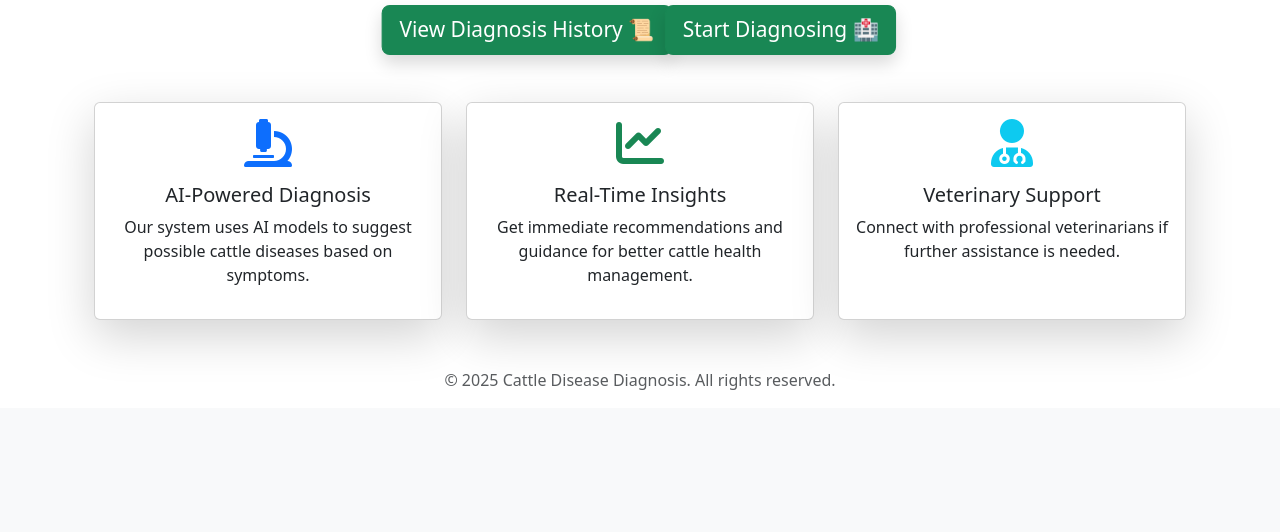
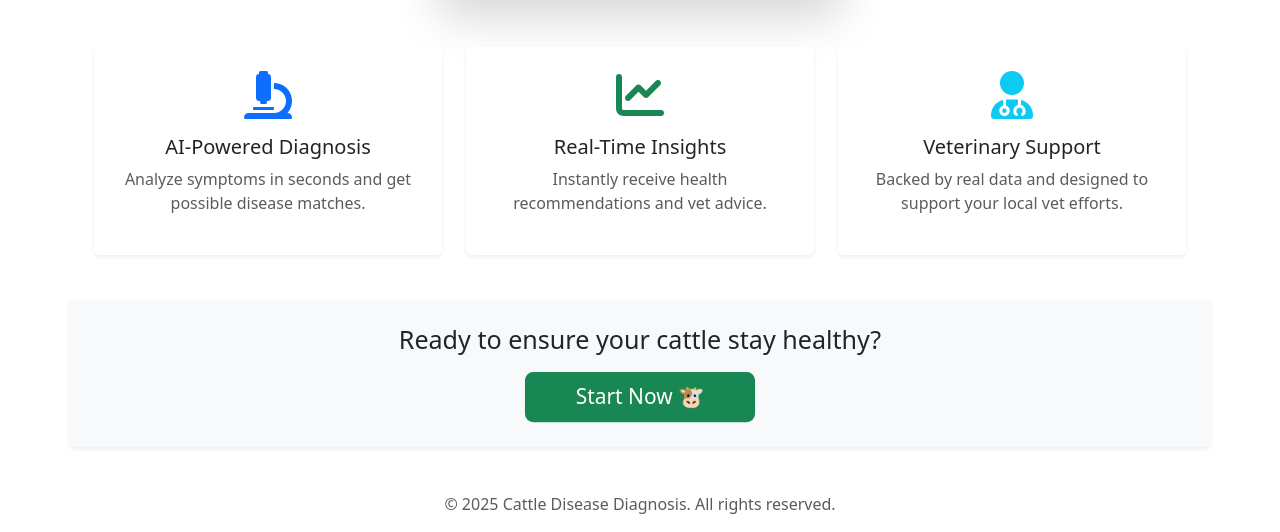
Before and after one commit to jennybrian/Cattledoctor, a Django app: page /accounts/home/ in a window 1280 px wide. Shown: the part 670-1202 px from the top of the page. Before the commit the page ends 1060 px from the top, so only its background shows below. Run offline with Django 5.2, Linux system fonts and the light colour scheme; the visitor is signed in with stand-in values (Sample User, id 1); parts of the project's set-up code (start-up, migrations or seed data) failed here and were passed over; some libraries are stand-ins or nearby versions.

Commit message:
Fixing home page UX v1

```diff
--- a/accounts/templates/accounts/home.html
+++ b/accounts/templates/accounts/home.html
@@ -2,55 +2,62 @@
 
 {% block content %}
 <!-- Hero Section -->
-<div class="container text-center mt-5">
-    <h1 class="display-4 animate__animated animate__fadeInDown">🐄 Welcome to Cattle Disease Diagnosis 🩺</h1>
-    <p class="lead animate__animated animate__fadeInUp">A smart tool to help you diagnose cattle diseases quickly and accurately.</p>
+<div class="container text-center mt-5 animate__animated animate__fadeIn">
+    <span class="badge bg-warning text-dark mb-3">🐄 The Smart Way to Monitor Your Cattle's Health</span>
+    <h1 class="display-4 fw-bold">Welcome to <span class="text-primary">Cattle Disease Diagnosis</span></h1>
+    <p class="lead">AI-powered insights and tools to help you manage your herd smarter, faster, better.</p>
+    <div class="d-flex justify-content-center gap-3 mt-4">
+        <a href="{% url 'diagnosis_home' %}" class="btn btn-primary btn-lg px-4 py-2 shadow-sm">
+            🏥 Start Diagnosing
+        </a>
+        <a href="{% url 'diagnosis_history' %}" class="btn btn-outline-primary btn-lg px-4 py-2">
+            📜 Diagnosis History
+        </a>
+    </div>
 </div>
 
-<!-- Banner Image -->
-<div class="container text-center mt-4">
-    <img src="https://plus.unsplash.com/premium_vector-1723417149356-172b21a2c0ed"
-    class="img-fluid rounded shadow-lg animate__animated animate__zoomIn"
-    alt="Cattle Image"
-    style="width: 100%; max-width: 300px; height: auto;">
-</div>
-
-<!-- Action Section -->
+<!-- Animated Illustration -->
 <div class="container text-center mt-5">
-    <h2 class="animate__animated animate__fadeIn">Hello, <strong>{{ user.username }}</strong>!</h2>
-    <p class="animate__animated animate__fadeInUp">Click the button below to start diagnosing your cattle's health.</p>
-
-    <a href="{% url 'diagnosis_history' %}" class="btn btn-success btn-lg mt-3 shadow animate__animated animate__pulse animate__infinite">View Diagnosis History 📜</a>
-
-    <a href="{% url 'diagnosis_home' %}" class="btn btn-success btn-lg mt-3 shadow animate__animated animate__pulse animate__infinite">
-        Start Diagnosing 🏥
-    </a>
+    <img src="https://cdn.dribbble.com/users/2051202/screenshots/5401511/farmer_loader.gif"
+         class="img-fluid rounded shadow-lg animate__animated animate__fadeInUp"
+         alt="Cattle Diagnosis Illustration"
+         style="max-width: 500px; height: auto;">
 </div>
 
 <!-- Features Section -->
 <div class="container mt-5">
-    <div class="row text-center">
+    <div class="row text-center g-4">
         <div class="col-md-4">
-            <div class="card p-3 shadow-lg h-100">
+            <div class="card p-4 border-0 shadow-sm h-100 animate__animated animate__fadeInLeft">
                 <i class="fas fa-microscope fa-3x text-primary mb-3"></i>
                 <h5>AI-Powered Diagnosis</h5>
-                <p>Our system uses AI models to suggest possible cattle diseases based on symptoms.</p>
+                <p class="text-muted">Analyze symptoms in seconds and get possible disease matches.</p>
             </div>
         </div>
         <div class="col-md-4">
-            <div class="card p-3 shadow-lg h-100">
+            <div class="card p-4 border-0 shadow-sm h-100 animate__animated animate__fadeInUp">
                 <i class="fas fa-chart-line fa-3x text-success mb-3"></i>
                 <h5>Real-Time Insights</h5>
-                <p>Get immediate recommendations and guidance for better cattle health management.</p>
+                <p class="text-muted">Instantly receive health recommendations and vet advice.</p>
             </div>
         </div>
         <div class="col-md-4">
-            <div class="card p-3 shadow-lg h-100">
+            <div class="card p-4 border-0 shadow-sm h-100 animate__animated animate__fadeInRight">
                 <i class="fas fa-user-md fa-3x text-info mb-3"></i>
                 <h5>Veterinary Support</h5>
-                <p>Connect with professional veterinarians if further assistance is needed.</p>
+                <p class="text-muted">Backed by real data and designed to support your local vet efforts.</p>
             </div>
         </div>
+    </div>
+</div>
+
+<!-- CTA Banner -->
+<div class="container text-center mt-5 animate__animated animate__pulse animate__infinite">
+    <div class="p-4 rounded bg-light shadow-sm">
+        <h4 class="mb-3">Ready to ensure your cattle stay healthy?</h4>
+        <a href="{% url 'diagnosis_home' %}" class="btn btn-success btn-lg px-5">
+            Start Now 🐮
+        </a>
     </div>
 </div>
 
@@ -59,7 +66,7 @@
     <p>© 2025 Cattle Disease Diagnosis. All rights reserved.</p>
 </footer>
 
-<!-- Include Bootstrap, Animate.css, and FontAwesome -->
+<!-- Libraries -->
 <link rel="stylesheet" href="https://cdnjs.cloudflare.com/ajax/libs/bootstrap/5.3.0/css/bootstrap.min.css">
 <link rel="stylesheet" href="https://cdnjs.cloudflare.com/ajax/libs/animate.css/4.1.1/animate.min.css">
 <link rel="stylesheet" href="https://cdnjs.cloudflare.com/ajax/libs/font-awesome/6.0.0-beta3/css/all.min.css">
```
